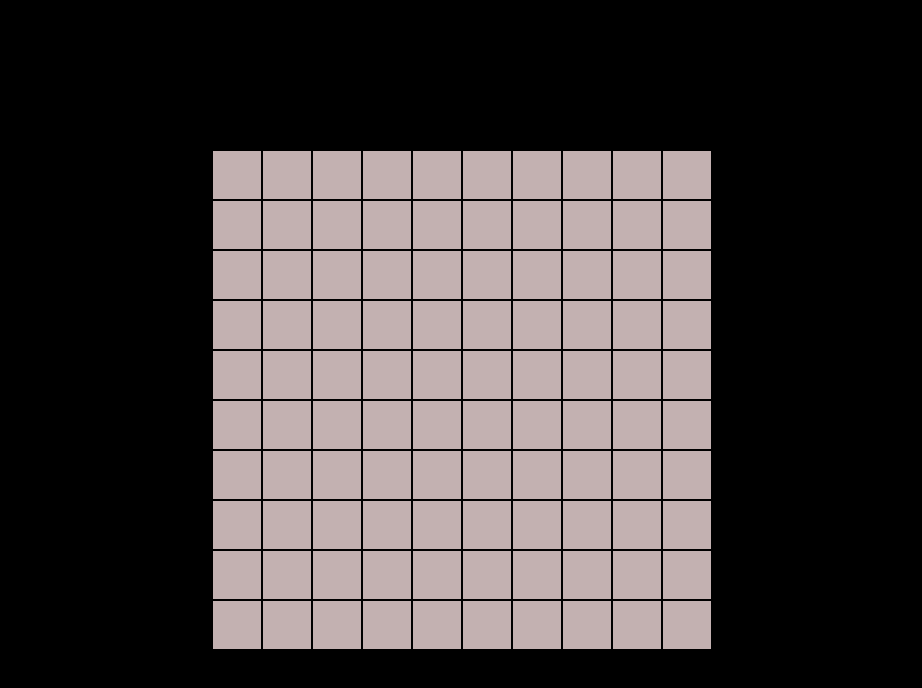
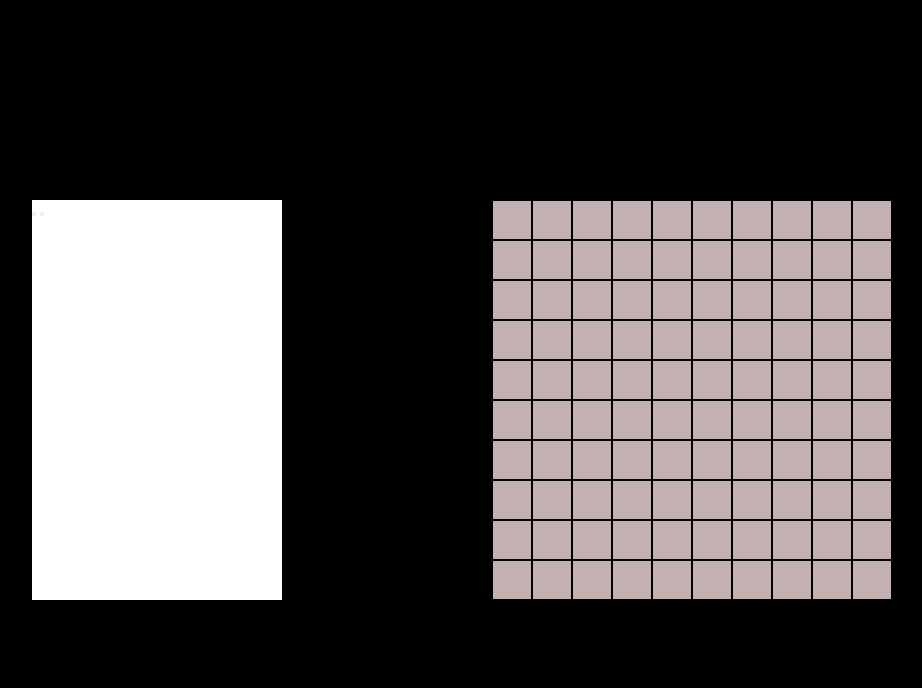
Before and after one commit to MarioMilosevic/Etch-A-Sketch, a website built with Vite: page index.html in a window 1280 px wide. Shown: the whole page, without its empty margins (178-1100 px from the left). Built offline with nearby package versions, Linux system fonts and the light colour scheme.

Commit message:
Add options

```diff
--- a/helpers.js
+++ b/helpers.js
@@ -13,7 +13,6 @@ export const displayGrid = (root, n) => {
 const fillGrid = (main, divs, n) => {
   main.style.gridTemplate = `repeat(${n},1fr) / repeat(${n}, 1fr)`;
   divs.style.border = "1px solid black";
-  //   divs.style.backgroundColor = "#fff";
 };
 
 const fillDivs = () => {
--- a/index.html
+++ b/index.html
@@ -1,13 +1,19 @@
-<!doctype html>
+<!DOCTYPE html>
 <html lang="en">
   <head>
     <meta charset="UTF-8" />
     <meta name="viewport" content="width=device-width, initial-scale=1.0" />
-    <link rel="stylesheet" href="/style.css">
+    <link rel="stylesheet" href="/style.css" />
     <title>Etch A Sketch</title>
   </head>
   <body>
-    <div id="app" class="root"></div>
+    <div class="glavni">
+      <div class="controler">
+        <button></button>
+        <button></button>
+      </div>
+      <div id="app" class="root"></div>
+    </div>
     <script type="module" src="/main.js"></script>
   </body>
 </html>
--- a/style.css
+++ b/style.css
@@ -3,16 +3,37 @@
   padding: 0;
   box-sizing: border-box;
 }
+
 body {
+height: 100vh;
+width: 100vw;
   background-color: black;
+}
+/* body {
+  /* display: flex;
+  flex-direction: row;
+   justify-content: center;*/
+  /* align-items: center;
+  height: 100vh;
+} /**/
+
+.glavni{
   display: flex;
-  justify-content: center;
+  justify-content: space-evenly;
   align-items: center;
-  height: 100vh;
+  width: 100%;
+  height: 100%;
 }
+
+.controler {
+  width: 250px;
+  height: 400px;
+  background-color: white;
+}
+
 .root{
   display: grid;
   background-color: rgb(195, 177, 177);
-  width: 500px;
-  height: 500px;
+  width: 400px;
+  height: 400px;
 }
```
